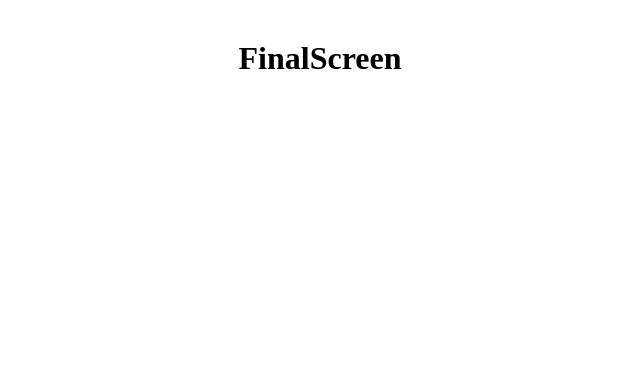
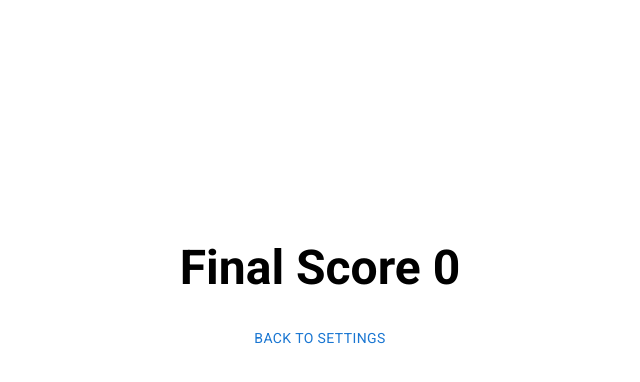
Before and after one commit to ixycreativity/React-Quiz-App, a React (Create React App) app: page /score in a window 1280 px wide. Shown: the top 382 px of the page, without its empty margins (320-960 px from the left). Built offline with nearby package versions, Linux system fonts and the light colour scheme.

Commit message:
score page, back to settings

```diff
--- a/package.json
+++ b/package.json
@@ -11,6 +11,7 @@
     "@testing-library/react": "^13.4.0",
     "@testing-library/user-event": "^13.5.0",
     "axios": "^1.3.4",
+    "html-entities": "^2.3.3",
     "react": "^18.2.0",
     "react-dom": "^18.2.0",
     "react-redux": "^8.0.5",
--- a/src/pages/FinalScreen.js
+++ b/src/pages/FinalScreen.js
@@ -1,8 +1,27 @@
+import React from "react";
+import { Box, Typography, Button } from "@mui/material";
+import { useSelector, useDispatch } from "react-redux";
+import { useNavigate } from "react-router-dom";
+import { handleScoreChange, handleNumberChange } from "../redux/actions";
+
 const FinalScreen = () => {
+  const { score } = useSelector((state) => state);
+  const dispatch = useDispatch();
+  const navigate = useNavigate();
+
+  const handleBackToSettings = () => {
+    dispatch(handleScoreChange(0));
+    dispatch(handleNumberChange(10));
+    navigate("/");
+  };
+
   return (
-    <div>
-      <h1>FinalScreen</h1>
-    </div>
+    <Box mt={30}>
+      <Typography variant="h3" fontWeight="bold" mb={3}>
+        Final Score {score}
+      </Typography>
+      <Button onClick={handleBackToSettings}>Back to Settings</Button>
+    </Box>
   );
 };
 
--- a/src/pages/Questions.js
+++ b/src/pages/Questions.js
@@ -4,6 +4,7 @@ import useAxios from "../hooks/useAxios";
 import { useSelector, useDispatch } from "react-redux";
 import { useNavigate } from "react-router-dom";
 import { handleScoreChange } from "../redux/actions";
+import { decode } from "html-entities";
 
 const getRandomInt = (max) => {
   return Math.floor(Math.random() * Math.floor(max));
@@ -36,7 +37,6 @@ const Questions = () => {
   const { response, loading } = useAxios({ url: apiUrl });
   const [questionIndex, setQuestionIndex] = useState(0);
   const [options, setOptions] = useState([]);
-  console.log("options:", options);
 
   useEffect(() => {
     if (response?.results.length) {
@@ -76,11 +76,13 @@ const Questions = () => {
   return (
     <Box>
       <Typography variant="h4">Questions {questionIndex + 1}</Typography>
-      <Typography mt={5}>{response.results[questionIndex].question}</Typography>
+      <Typography mt={5}>
+        {decode(response.results[questionIndex].question)}
+      </Typography>
       {options.map((data, id) => (
         <Box mt={2} key={id}>
           <Button variant="contained" onClick={handleClickAnswer}>
-            {data}
+            {decode(data)}
           </Button>
         </Box>
       ))}
```
Also changed, not shown: 1 other file (tests, documents, lock files or other folders).
